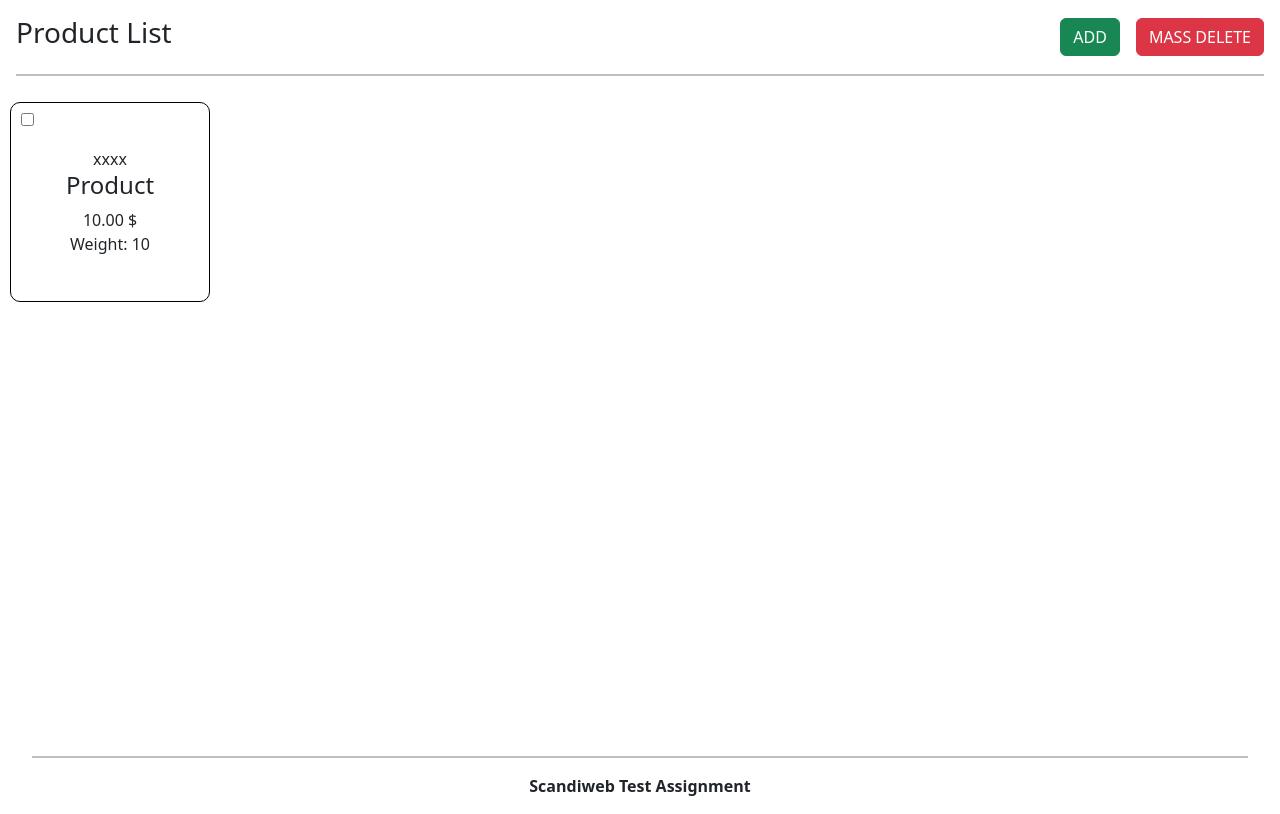
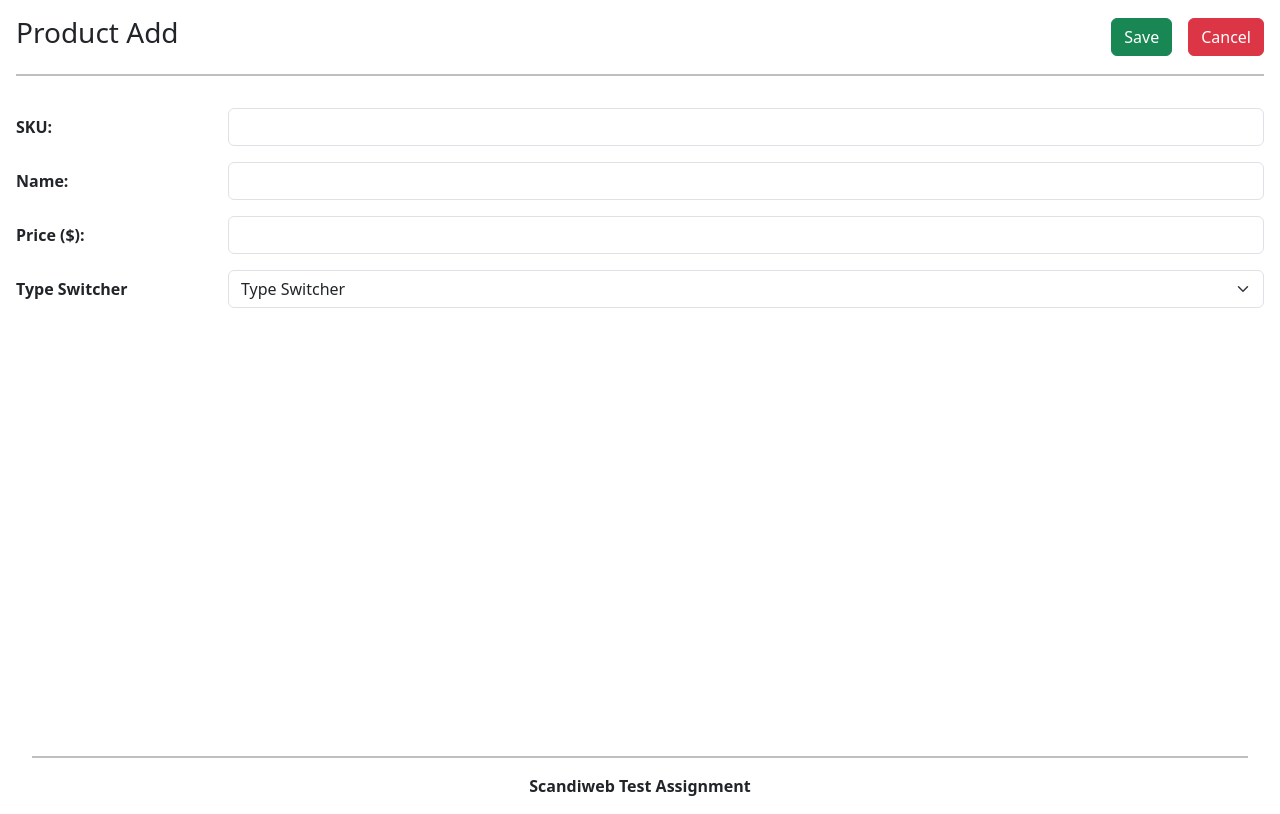
Before and after one commit to MennaAnwar/junior-developer-task, a React (Create React App) app: page / in a window 1280 px wide. Built offline with nearby package versions, Linux system fonts and the light colour scheme.

Commit message:
product add form added

```diff
--- a/src/App.tsx
+++ b/src/App.tsx
@@ -1,13 +1,11 @@
 import "./App.scss";
-import Card from "./components/Card/Card";
 import Footer from "./components/Footer/Footer";
-import Header from "./components/Header/Header";
-import ProductList from "./Pages/ProductList/ProductList";
+import AddProduct from "./Pages/AddProduct/AddProduct";
 
 function App() {
   return (
     <div className="main-container">
-      <ProductList />
+      <AddProduct />
       <Footer />
     </div>
   );
--- /dev/null
+++ b/src/Pages/AddProduct/AddProduct.tsx
@@ -0,0 +1,168 @@
+import { FC, useState } from "react";
+import Header from "../../components/Header/Header";
+
+type ProductType = "Type Switcher" | "DVD" | "Furniture" | "Book";
+
+const AddProduct: FC = () => {
+  const [productType, setProductType] = useState<ProductType>("Type Switcher");
+  const [productAttributes, setProductAttributes] = useState<{
+    [key: string]: string | number;
+  }>({});
+
+  const handleTypeChange = (e: React.ChangeEvent<HTMLSelectElement>) => {
+    setProductType(e.target.value as ProductType);
+    setProductAttributes({});
+  };
+
+  const handleAttributeChange = (e: React.ChangeEvent<HTMLInputElement>) => {
+    setProductAttributes({
+      ...productAttributes,
+      [e.target.name]: e.target.value,
+    });
+  };
+
+  return (
+    <>
+      <Header title="Product Add" btn1="Save" btn2="Cancel" />
+      <form id="product_form" className="mx-3">
+        <div className="form-group row mt-3">
+          <label className="col-sm-2 col-form-label fw-bold">SKU:</label>
+          <div className="col-sm-10">
+            <input type="text" id="sku" name="sku" className="form-control" />
+          </div>
+        </div>
+        <div className="form-group row mt-3">
+          <label className="col-sm-2 col-form-label fw-bold">Name:</label>
+          <div className="col-sm-10">
+            <input type="text" id="name" name="name" className="form-control" />
+          </div>
+        </div>
+        <div className="form-group row mt-3">
+          <label className="col-sm-2 col-form-label fw-bold">Price ($):</label>
+          <div className="col-sm-10">
+            <input
+              type="text"
+              id="price"
+              name="price"
+              className="form-control"
+            />
+          </div>
+        </div>
+        <div className="form-group row mt-3">
+          <label className="col-sm-2 col-form-label fw-bold">
+            Type Switcher
+          </label>
+          <div className="col-sm-10">
+            <select
+              id="productType"
+              value={productType}
+              onChange={handleTypeChange}
+              className="form-select"
+            >
+              <option selected disabled>
+                Type Switcher
+              </option>
+              <option value="DVD">DVD</option>
+              <option value="Furniture">Furniture</option>
+              <option value="Book">Book</option>
+            </select>
+          </div>
+        </div>
+        {productType === "DVD" && (
+          <div id="DVD">
+            <div className="form-group row mt-3">
+              <label className="col-sm-2 col-form-label fw-bold">
+                Size (MB):
+              </label>
+              <div className="col-sm-10">
+                <input
+                  type="number"
+                  id="size"
+                  name="size"
+                  value={productAttributes.size || ""}
+                  onChange={handleAttributeChange}
+                  className="form-control"
+                />
+              </div>
+            </div>
+            <p className="mt-3 fw-bold">Please provide product size in MB.</p>
+          </div>
+        )}
+        {productType === "Furniture" && (
+          <div id="Furniture">
+            <div className="form-group row mt-3">
+              <label className="col-sm-2 col-form-label fw-bold">
+                Height (CM):
+              </label>
+              <div className="col-sm-10">
+                <input
+                  type="number"
+                  id="height"
+                  name="height"
+                  value={productAttributes.height || ""}
+                  onChange={handleAttributeChange}
+                  className="form-control"
+                />
+              </div>
+            </div>
+            <div className="form-group row mt-3">
+              <label className="col-sm-2 col-form-label fw-bold">
+                Width (CM):
+              </label>
+              <div className="col-sm-10">
+                <input
+                  type="number"
+                  id="width"
+                  name="width"
+                  value={productAttributes.width || ""}
+                  onChange={handleAttributeChange}
+                  className="form-control"
+                />
+              </div>
+            </div>
+            <div className="form-group row mt-3">
+              <label className="col-sm-2 col-form-label fw-bold">
+                Length (CM):
+              </label>
+              <div className="col-sm-10">
+                <input
+                  type="number"
+                  id="length"
+                  name="length"
+                  value={productAttributes.length || ""}
+                  onChange={handleAttributeChange}
+                  className="form-control"
+                />
+              </div>
+            </div>
+            <p className="mt-3 fw-bold">
+              Please provide dimensions in HxWxL format.
+            </p>
+          </div>
+        )}
+        {productType === "Book" && (
+          <div id="Book">
+            <div className="form-group row mt-3">
+              <label className="col-sm-2 col-form-label fw-bold">
+                Weight (KG):
+              </label>
+              <div className="col-sm-10">
+                <input
+                  type="number"
+                  id="weight"
+                  name="weight"
+                  value={productAttributes.weight || ""}
+                  onChange={handleAttributeChange}
+                  className="form-control"
+                />
+              </div>
+            </div>
+            <p className="mt-3 fw-bold">Please provide product weight in KG.</p>
+          </div>
+        )}
+      </form>
+    </>
+  );
+};
+
+export default AddProduct;
```
Also changed, not shown: src/Pages/AddProduct/AddProduct.scss (added).
